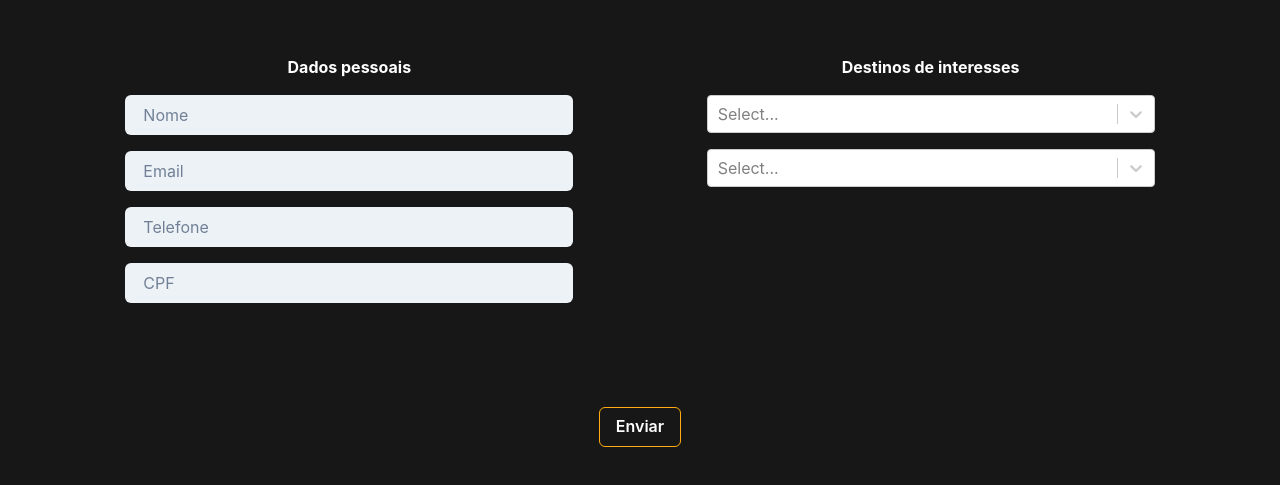
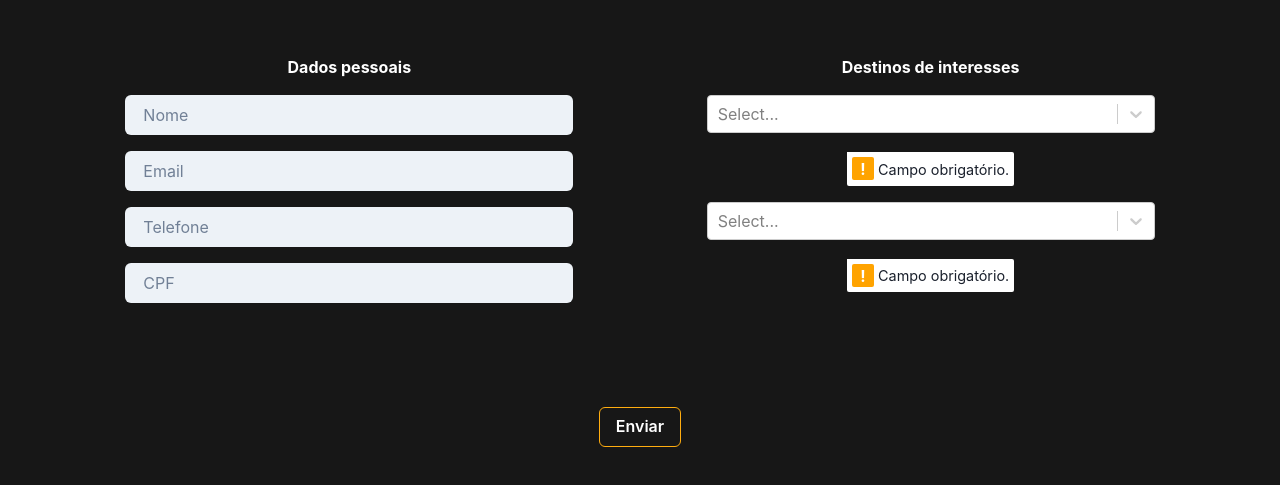
Before and after one commit to GledsonLucas111/Destino-viagens, a React (Create React App) app: page / in a window 1280 px wide. Shown: the part 149-634 px from the top of the page. Built offline with nearby package versions, Linux system fonts and the light colour scheme; no server answers.

Commit message:
required select

```diff
--- a/src/hooks/useForm.tsx
+++ b/src/hooks/useForm.tsx
@@ -2,7 +2,6 @@ import { useState } from "react";
 
 const UseForm = (initialState: any) => {
   const [form, setForm] = useState(initialState);
-
   const onChange = (event: React.ChangeEvent<HTMLInputElement>) => {
     const { name, value } = event.target;
     setForm({ ...form, [name]: value });
--- a/src/pages/home/index.tsx
+++ b/src/pages/home/index.tsx
@@ -10,7 +10,7 @@ import {
 } from "@chakra-ui/react";
 import { URL_Cities, URL_Countries } from "constants/urls";
 import UseRequestData from "hooks/UseRequestData";
-import { FormStyled, SelectReact } from "./styles";
+import { CustomRequired, FormStyled, SelectReact } from "./style";
 import UseForm from "hooks/useForm";
 import makeAnimated from "react-select/animated";
 
@@ -19,6 +19,8 @@ const animatedComponents = makeAnimated();
 const Home = () => {
   const [countries] = UseRequestData(`${URL_Countries}`);
   const [cities] = UseRequestData(`${URL_Cities}`);
+  const [countriesForm, setCountriesForm] = React.useState([]);
+  const [citiesForm, setCitiesForm] = React.useState([]);
   const { form, onChange, clearFields } = UseForm({
     name: "",
     email: "",
@@ -29,10 +31,24 @@ const Home = () => {
   });
   const toast = useToast();
   const [smallWidth] = useMediaQuery("(min-width: 750px)");
+  const [requiredCountries, setRequiredCountries] = React.useState(true);
+  const [requiredCities, setRequiredCities] = React.useState(true);
 
+  React.useEffect(() => {
+    form.countries = countriesForm;
+    form.cities = citiesForm;
+
+    countriesForm.length === 0
+      ? setRequiredCountries(true)
+      : setRequiredCountries(false);
+
+    citiesForm.length === 0
+      ? setRequiredCities(true)
+      : setRequiredCities(false);
+  }, [countriesForm, citiesForm, form]);
 
   // função para enviar o formulário, o 'setTimeout' é para aguardar enquanto o 'tost' está na tela
-  const submit = (e: React.FormEvent<HTMLFormElement>) => {
+  const submit = async (e: React.FormEvent<HTMLFormElement>) => {
     e.preventDefault();
     toast({
       title: "Sucesso.",
@@ -42,8 +58,8 @@ const Home = () => {
       isClosable: false,
     });
     setTimeout(() => {
-      clearFields()
-      window.location.reload()
+      clearFields();
+      window.location.reload();
     }, 2000);
   };
 
@@ -132,9 +148,16 @@ const Home = () => {
               }
             )}
             isMulti
-            onChange={(item: any) => form.countries = item}
+            onChange={(item: any) => setCountriesForm(item)}
             components={animatedComponents}
           />
+          {requiredCountries ? (
+            <CustomRequired>
+              <strong>!</strong> <p>Campo obrigatório.</p>
+            </CustomRequired>
+          ) : (
+            ""
+          )}
           <SelectReact
             options={cities.map(
               (city: { name_ptbr: string; country_code: string }) => {
@@ -142,14 +165,21 @@ const Home = () => {
               }
             )}
             isMulti
-            onChange={(item: any) => form.cities = item}
+            onChange={(item: any) => setCitiesForm(item)}
             components={animatedComponents}
           />
+          {requiredCities ? (
+            <CustomRequired>
+              <strong>!</strong> <p>Campo obrigatório.</p>
+            </CustomRequired>
+          ) : (
+            ""
+          )}
         </Stack>
       </Flex>
       <Button
         variant="outline"
-        type="submit"
+        type={requiredCities || requiredCountries ? "button" : "submit"}
         borderColor="yellow700"
         color="white"
         _hover={{ bg: "yellow700" }}
--- /dev/null
+++ b/src/pages/home/style.tsx
@@ -0,0 +1,33 @@
+import styled from "styled-components";
+import Select from "react-select";
+
+export const FormStyled = styled.form`
+  display: flex;
+  flex-direction: column;
+  justify-content: center;
+  align-items: center;
+  height: 100vh;
+  gap: 2rem;
+`;
+
+export const SelectReact = styled(Select)`
+  width: 100%;
+`;
+
+export const CustomRequired = styled.div`
+background: #fff;
+margin-top: 0.1875rem !important;
+padding: 0.3rem;
+border-radius: 0 2px 2px 2px;
+font-size: 1rem;
+strong{
+  background-color: #FFA300;
+  color: #fff;
+  padding: 0.1rem 0.5rem;
+  border-radius: 2px;
+}
+p{
+  display: inline;
+  font-size: 0.9rem;
+}
+`
--- a/src/pages/home/styles.tsx
+++ /dev/null
@@ -1,16 +0,0 @@
-import styled from "styled-components";
-import Select from "react-select";
-
-export const FormStyled = styled.form`
-  display: flex;
-  flex-direction: column;
-  justify-content: center;
-  align-items: center;
-  height: 100vh;
-  gap: 2rem;
-`;
-
-export const SelectReact = styled(Select)`
-  width: 100%;
-
-`;
```
